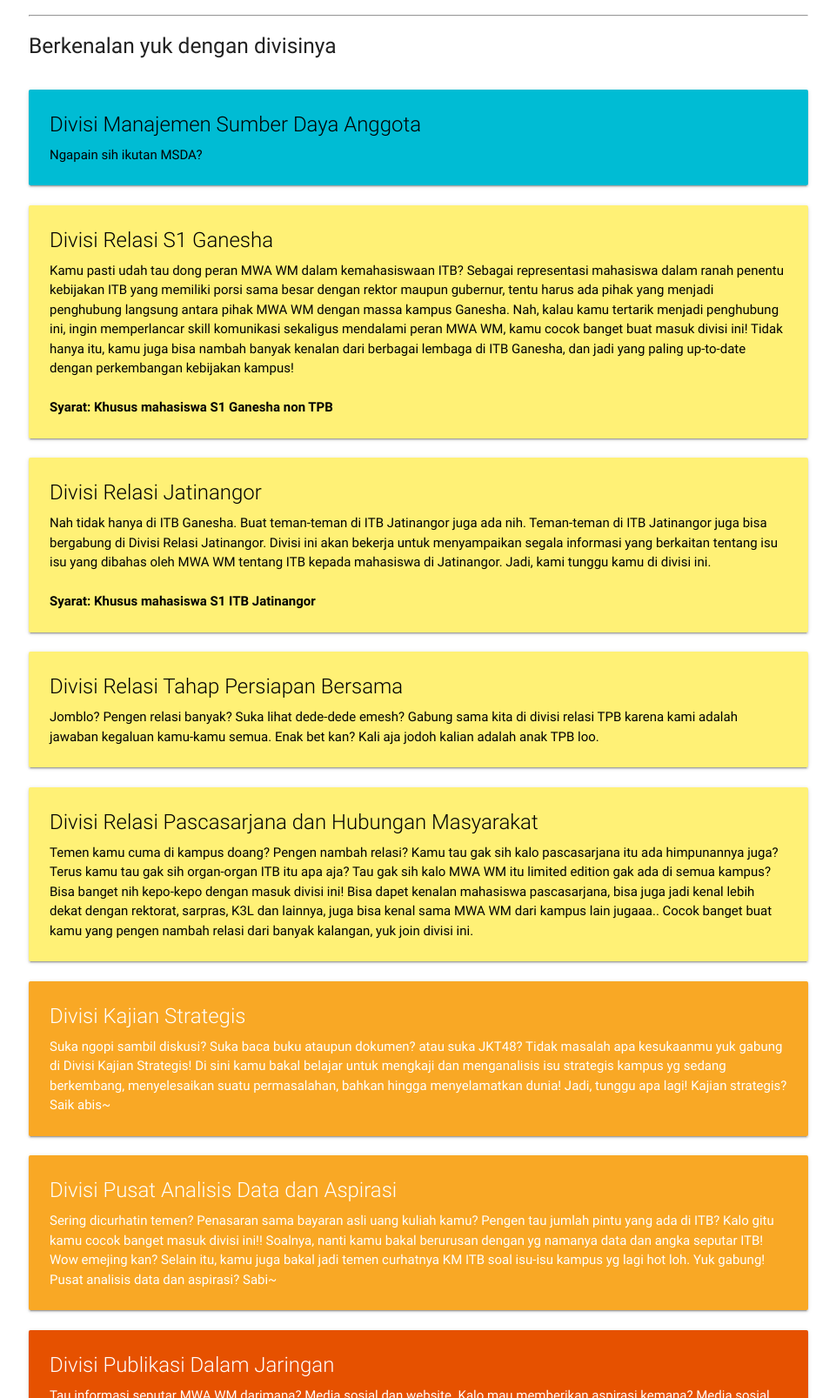
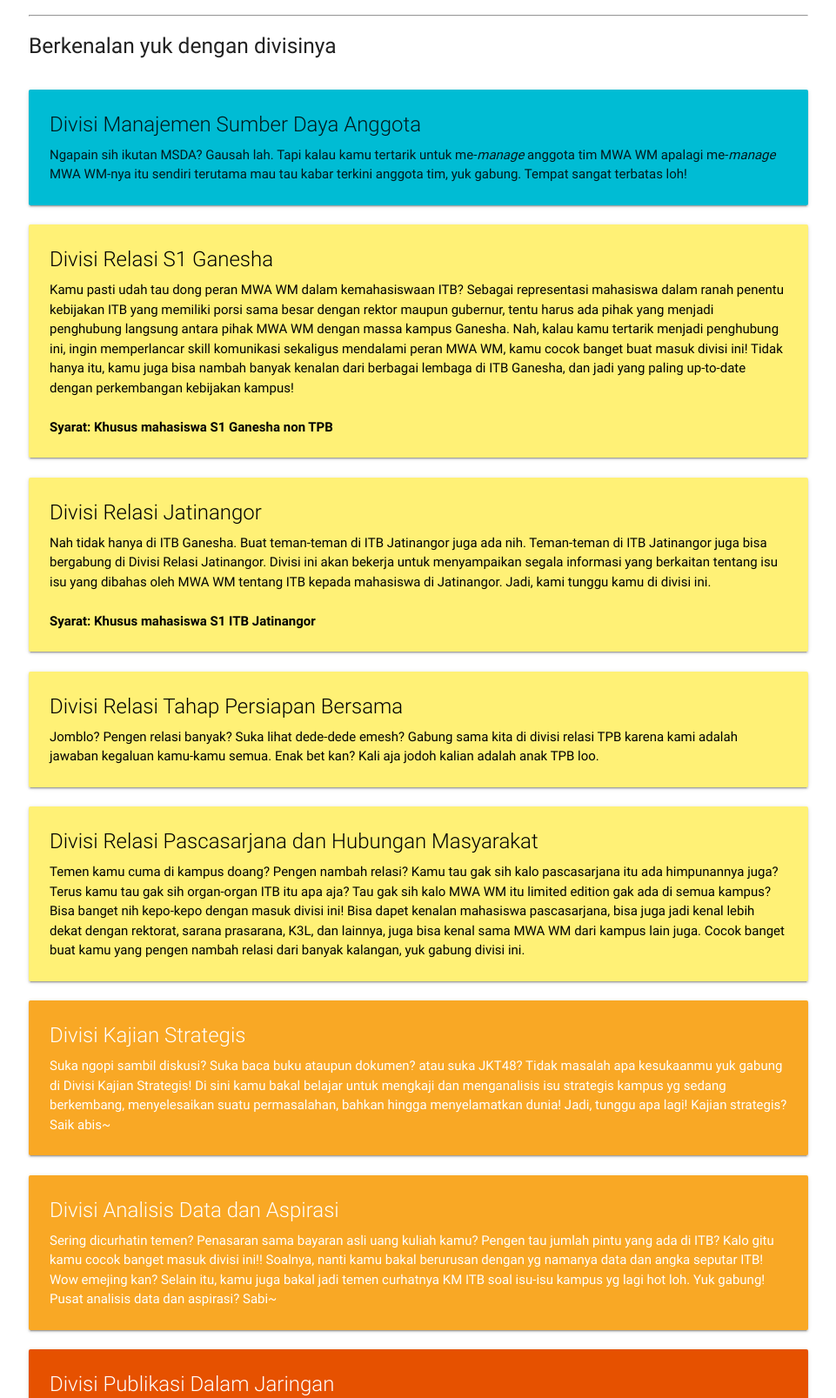
Before and after one commit to msdamwawm2017/oprec2017, a plain HTML site: page index.html in a window 1280 px wide. Shown: the part 628-2235 px from the top of the page at 87% size, without its empty margins (159-1120 px from the left). Drawn offline with nearby package versions, Linux system fonts and the light colour scheme.

Commit message:
revisi 6

```diff
--- a/index.html
+++ b/index.html
@@ -63,10 +63,10 @@
 		<div class="row">
 			<div class="col s12">
 				<div class="card cyan lighen-2">
-					<div class="card-content black-text">
+					<div class="card-content bl-text">
 						<span class="card-title">Divisi Manajemen Sumber Daya Anggota</span>
 						<p>
-							Ngapain sih ikutan MSDA?
+							Ngapain sih ikutan MSDA? Gausah lah. Tapi kalau kamu tertarik untuk me-<i>manage</i> anggota tim MWA WM apalagi me-<i>manage</i> MWA WM-nya itu sendiri terutama mau tau kabar terkini anggota tim, yuk gabung. Tempat sangat terbatas loh!
 						</p>
 					</div>
 				</div>
@@ -113,7 +113,7 @@
 					<div class="card-content black-text">
 						<span class="card-title">Divisi Relasi Pascasarjana dan Hubungan Masyarakat</span>
 						<p>
-							Temen kamu cuma di kampus doang? Pengen nambah relasi? Kamu tau gak sih kalo pascasarjana itu ada himpunannya juga? Terus kamu tau gak sih organ-organ ITB itu apa aja? Tau gak sih kalo MWA WM itu limited edition gak ada di semua kampus? Bisa banget nih kepo-kepo dengan masuk divisi ini! Bisa dapet kenalan mahasiswa pascasarjana, bisa juga jadi kenal lebih dekat dengan rektorat, sarpras, K3L dan lainnya, juga bisa kenal sama MWA WM dari kampus lain jugaaa.. Cocok banget buat kamu yang pengen nambah relasi dari banyak kalangan, yuk join divisi ini.
+							Temen kamu cuma di kampus doang? Pengen nambah relasi? Kamu tau gak sih kalo pascasarjana itu ada himpunannya juga? Terus kamu tau gak sih organ-organ ITB itu apa aja? Tau gak sih kalo MWA WM itu limited edition gak ada di semua kampus? Bisa banget nih kepo-kepo dengan masuk divisi ini! Bisa dapet kenalan mahasiswa pascasarjana, bisa juga jadi kenal lebih dekat dengan rektorat, sarana prasarana, K3L, dan lainnya, juga bisa kenal sama MWA WM dari kampus lain juga. Cocok banget buat kamu yang pengen nambah relasi dari banyak kalangan, yuk gabung divisi ini.
 						</p>
 					</div>
 				</div>
@@ -131,7 +131,7 @@
 			<div class="col s12">
 				<div class="card yellow darken-3">
 					<div class="card-content white-text">
-						<span class="card-title">Divisi Pusat Analisis Data dan Aspirasi</span>
+						<span class="card-title">Divisi Analisis Data dan Aspirasi</span>
 						<p>
 							Sering dicurhatin temen? Penasaran sama bayaran asli uang kuliah kamu? Pengen tau jumlah pintu yang ada di ITB? Kalo gitu kamu cocok banget masuk divisi ini!! Soalnya, nanti kamu bakal berurusan dengan yg namanya data dan angka seputar ITB! Wow emejing kan? Selain itu, kamu juga bakal jadi temen curhatnya KM ITB soal isu-isu kampus yg lagi hot loh. Yuk gabung! Pusat analisis data dan aspirasi? Sabi~
 						</p>
```
